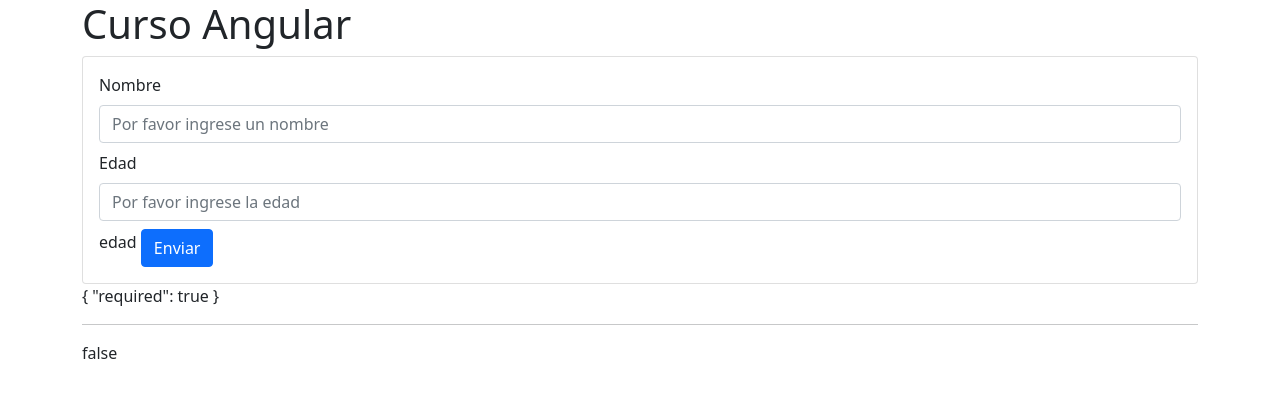
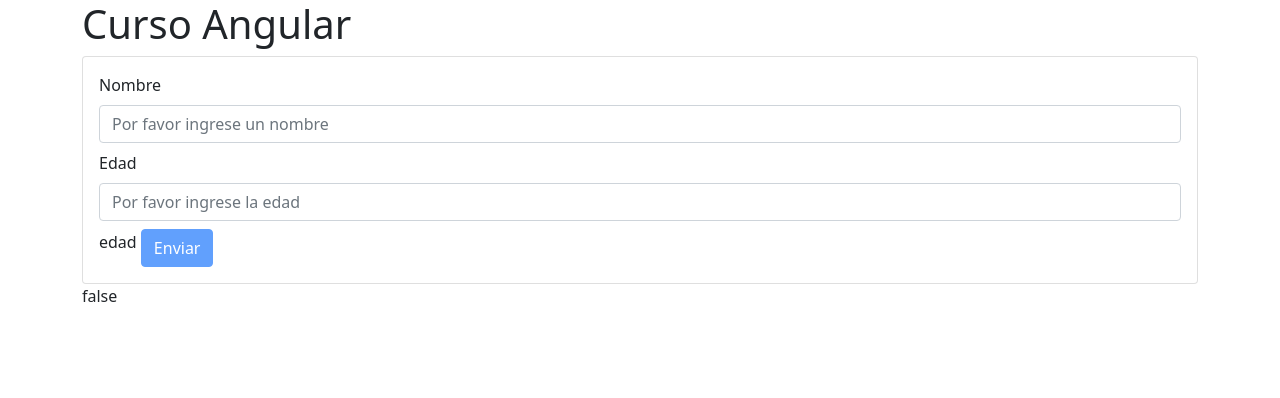
Before and after one commit to acsoliz/curso-angular, an Angular app: page / in a window 1280 px wide. Shown: the top 398 px of the page. Built offline with nearby package versions, Linux system fonts and the light colour scheme.

Commit message:
Estados de formularios, validacion de formularios parte 2

```diff
--- a/src/app/formulario2/formulario2.component.html
+++ b/src/app/formulario2/formulario2.component.html
@@ -1,6 +1,6 @@
 <div class="card">
   <div class="card-body">
-    <form (ngSubmit)="procesarFormulario()">
+    <form (ngSubmit)="procesarFormulario()" #formContact="ngForm">
       <div class="mb-2">
         <label class="form-label">Nombre</label>
         <input
@@ -12,7 +12,10 @@
           required
           #name="ngModel"
         />
-        <div class="alert alert-danger mt-2" [hidden]="name.valid || name.pristine">
+        <div
+          class="alert alert-danger mt-2"
+          [hidden]="name.valid || name.pristine"
+        >
           El nombre es obligatorio
         </div>
       </div>
@@ -28,16 +31,19 @@
           required
           #edad="ngModel"
         />
-        <div class="alert alert-danger mt-2" [hidden]="edad.valid || edad.pristine">
-            La edad es obligatorio
-          </div>
-      </div>edad
-      <button class="btn btn-primary mt-2">Enviar</button>
+        <div
+          class="alert alert-danger mt-2"
+          [hidden]="edad.valid || edad.pristine"
+        >
+          La edad es obligatorio
+        </div>
+      </div>
+      edad
+      <!-- <button class="btn btn-primary mt-2" [disabled]="name.invalid || edad.invalid" >Enviar</button> -->
+      <button class="btn btn-primary mt-2" [disabled]="formContact.invalid" >Enviar</button>
+
     </form>
   </div>
 </div>
-
-{{ name.errors | json }}
-<hr />
-
-{{ name.valid }}
+{{ formContact.valid }}
+<br>
--- a/src/app/formulario2/formulario2.component.ts
+++ b/src/app/formulario2/formulario2.component.ts
@@ -17,4 +17,6 @@ export class Formulario2Component {
   }
 
 
+
+
 }
```
